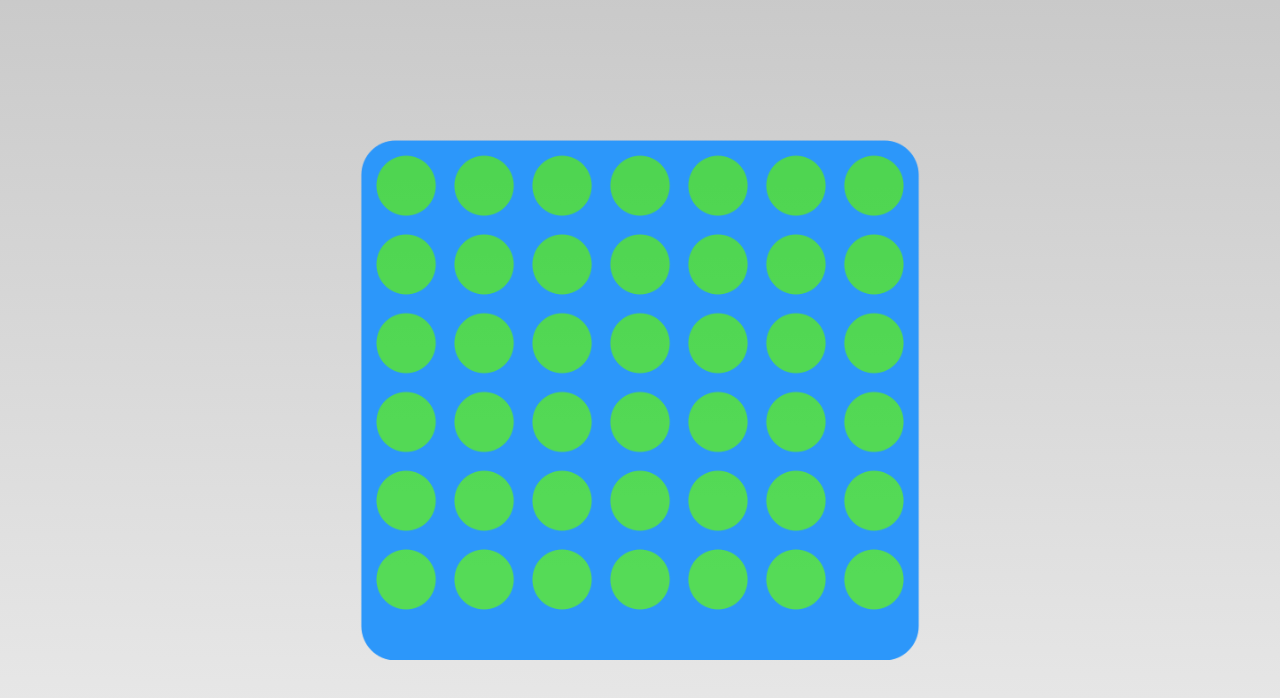
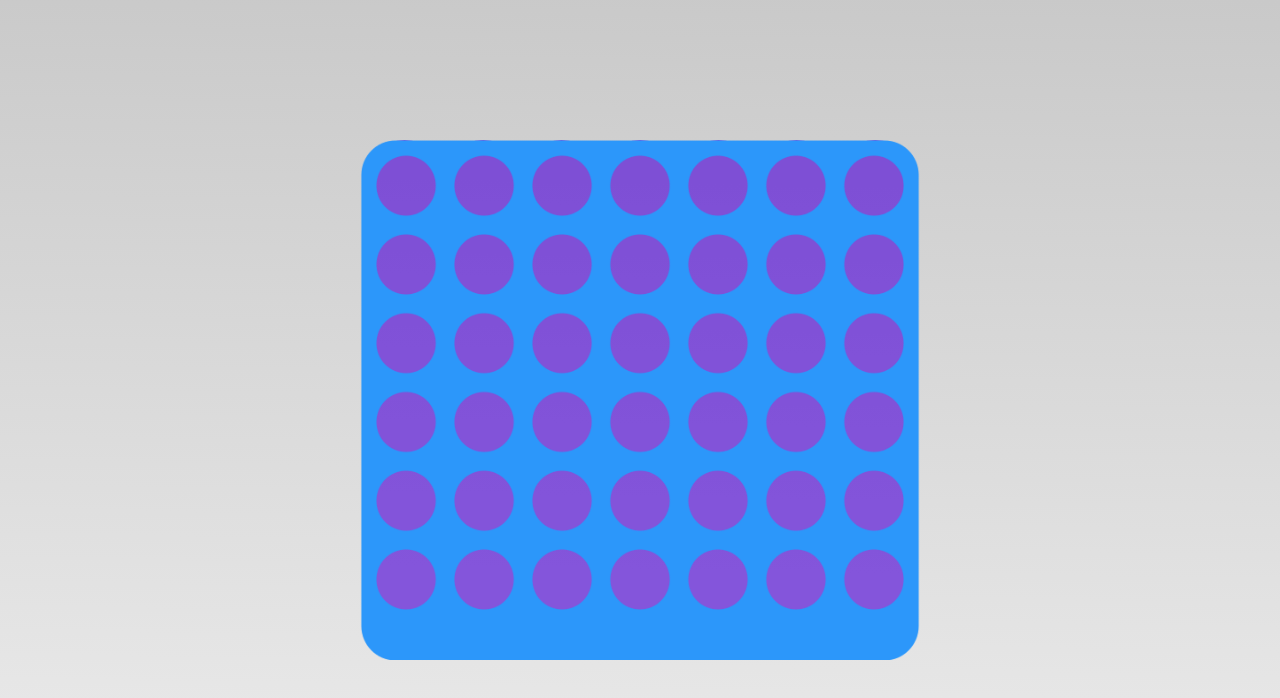
Before and after one commit to Masterkey55/LS2425_2024152253DiogoCorreia_2024154842TiagoManinha_2024138611MiguelMartins, a React (Create React App) app in the folder projeto/: page / in a window 1280 px wide. Both pictures are taken after a click on the button "JOGAR COM 2 JOGADORES". Shown: the top 698 px of the page. Built offline with nearby package versions, Linux system fonts and the light colour scheme; a web font is replaced by a local one.

Commit message:
CORRIGIDO

```diff
--- a/projeto/src/components/jogo/jogo.css
+++ b/projeto/src/components/jogo/jogo.css
@@ -26,18 +26,15 @@
     grid-template-columns: repeat(7, 1fr);
     grid-template-rows: repeat(6, 1fr);
     width: 98%;
-    height: 90%;
-    top: 43%;
+    height: 92%;
     left: 50%;
-    transform: translate(-50%, -50%);
+    transform: translateX(-50%);
 }
 
 .slot {
     position: relative;
     width: 100%;
     height: 100%;
-    user-select: none;
-    margin-top: 2.3vh;
     border-radius: 50%;
-    background-color: rgba(16, 216, 19, 0.666);
+    background-color: rgba(86, 16, 216, 0.666);
 }
```
